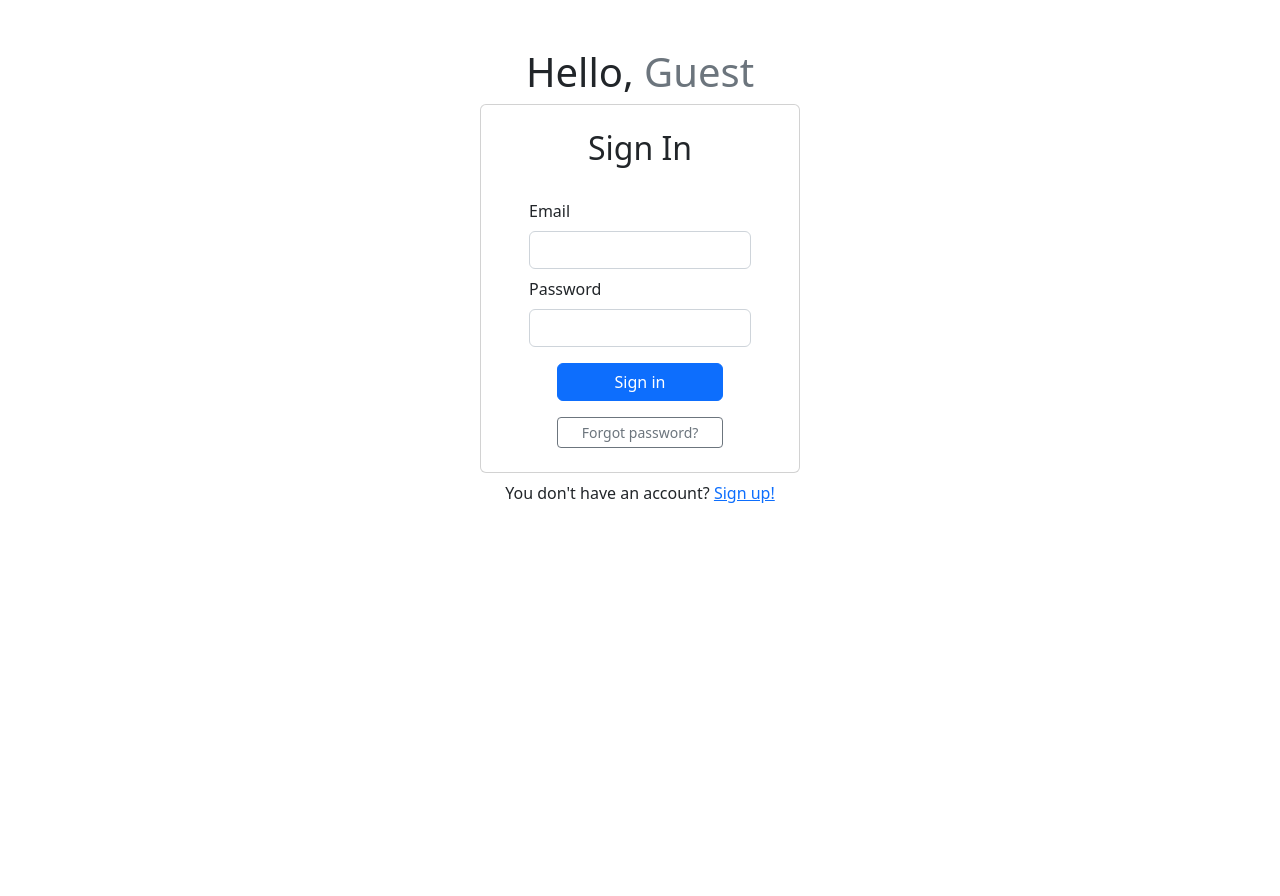
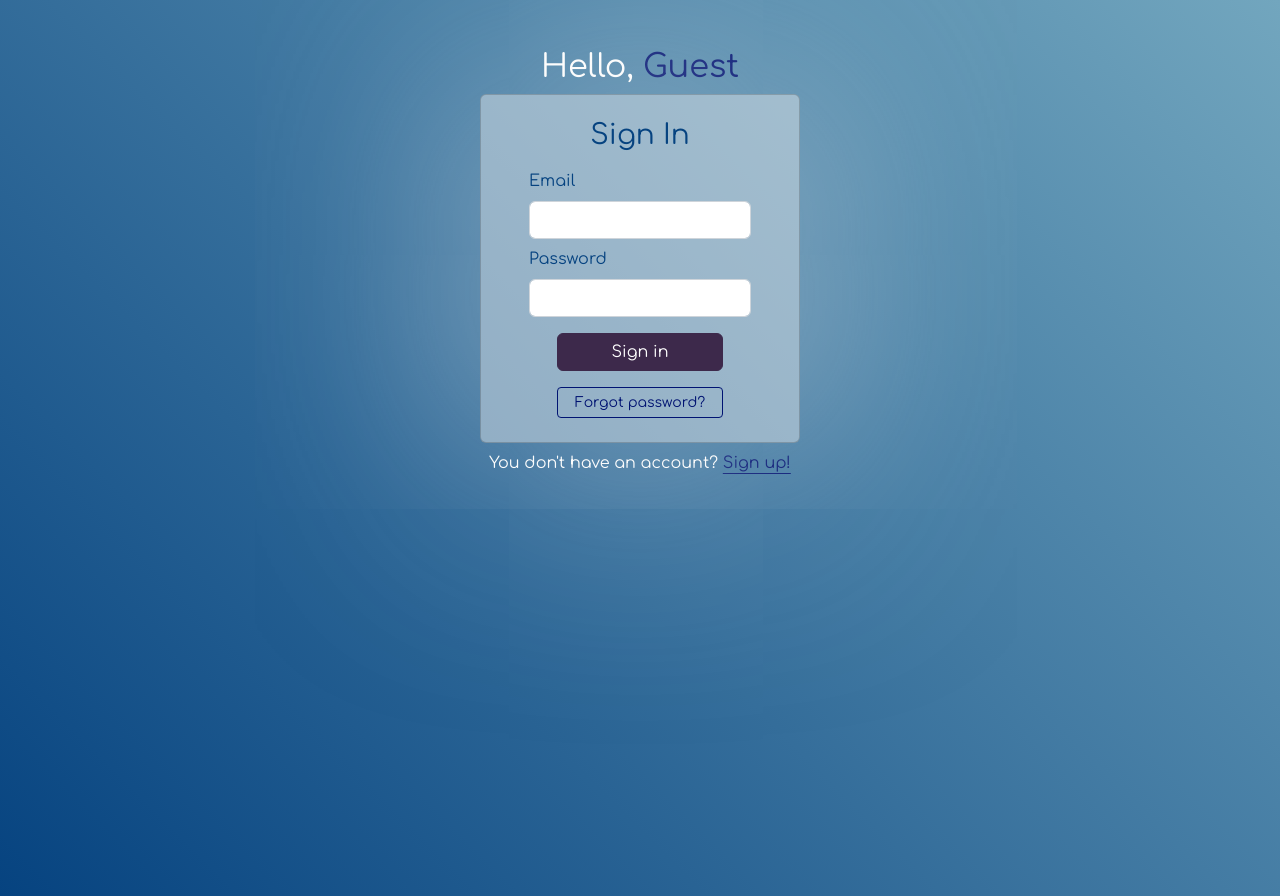
Before and after one commit to TomaszMarczak/firebase-auth-typescript, a React (Create React App) app: page /#/login in a window 1280 px wide. Built offline with nearby package versions, Linux system fonts and the light colour scheme; no server answers.

Commit message:
Visual changes & profile picture upload bugfix

```diff
--- a/package.json
+++ b/package.json
@@ -15,6 +15,7 @@
     "dotenv": "^16.0.3",
     "firebase": "^9.12.1",
     "gh-pages": "^4.0.0",
+    "node-sass": "^7.0.3",
     "react": "^18.2.0",
     "react-bootstrap": "^2.5.0",
     "react-dom": "^18.2.0",
--- a/src/components/Header.tsx
+++ b/src/components/Header.tsx
@@ -6,16 +6,16 @@ export default function Header() {
   const { currentUser } = useAuth();
   return (
     <>
-      <h1 className="text-wrap">
+      <h2 className="text-wrap" id="header">
         Hello,{" "}
         {currentUser ? (
-          <span className="text-primary my-3">
+          <span className="text-info my-3">
             {currentUser.displayName || currentUser.email || "somebody...?"}
           </span>
         ) : (
           <span className="my-3 text-secondary">Guest</span>
         )}
-      </h1>
+      </h2>
       <ProfilePic />
       {currentUser && <SignOutDelete />}
     </>
--- a/src/components/PasswordReset.tsx
+++ b/src/components/PasswordReset.tsx
@@ -38,7 +38,7 @@ export default function PasswordReset({
         className="py-4 px-5 d-flex-column mx-auto"
         style={{ width: "25vw", minWidth: "20rem" }}
       >
-        <h2 className="text-center mb-4">Password retrieval</h2>
+        <h3 className="text-center mb-4">Password retrieval</h3>
         <Form
           onSubmit={handleSubmit}
           className="d-flex flex-column justify-content-center"
--- a/src/components/ProfilePic.tsx
+++ b/src/components/ProfilePic.tsx
@@ -1,7 +1,7 @@
 import { useState } from "react";
 import { useAuth } from "../context/AuthContext";
 import { BsPersonBoundingBox, BsTrash } from "react-icons/bs";
-import { Image, Button } from "react-bootstrap";
+import { Image } from "react-bootstrap";
 import UploadModal from "./UploadModal";
 import { useNavigate } from "react-router-dom";
 
@@ -28,7 +28,8 @@ export default function ProfilePic() {
               <Image
                 onClick={() => setModalOpen(true)}
                 src={currentUser.photoURL || ""}
-                className="rounded-circle d-block mx-auto"
+                id="profilePicture"
+                className="rounded-circle d-block mx-auto my-2"
                 style={{
                   width: "10rem",
                   height: "10rem",
--- a/src/components/SignOutDelete.tsx
+++ b/src/components/SignOutDelete.tsx
@@ -1,31 +1,27 @@
 import { auth } from "../firebase";
 import { signOut } from "firebase/auth";
-import { Link } from "react-router-dom";
+import { Link, useNavigate } from "react-router-dom";
 import { Button } from "react-bootstrap";
 import { useAuth } from "../context/AuthContext";
 
 export default function Logout() {
   const { setError, deleteUserAccount } = useAuth();
+  const navigate = useNavigate();
   return (
     <div className="d-flex gap-3">
-      <Button
-        variant="outline-danger"
-        onClick={deleteUserAccount}
-        className="my-3"
-      >
+      <Button variant="danger" onClick={deleteUserAccount} className="my-3">
         Delete account
       </Button>
       <Button
         className="my-3"
-        variant="outline-secondary"
+        variant="secondary"
         onClick={() => {
           setError("");
           signOut(auth);
+          navigate("/");
         }}
       >
-        <Link to="/" style={{ textDecoration: "none", color: "inherit" }}>
-          Sign out
-        </Link>
+        Sign out
       </Button>
     </div>
   );
--- a/src/components/UploadModal.tsx
+++ b/src/components/UploadModal.tsx
@@ -18,7 +18,8 @@ export default function UploadModal({ open, setOpen }: UploadModalTypes) {
   const [totalBytes, setTotalBytes] = useState<number>(0);
   const [uploading, setUploading] = useState<boolean>(false);
   const [loading, setLoading] = useState<boolean>(false);
-  const { setError, updateUserProfilePic, deleteUserPhoto } = useAuth();
+  const { setError, updateUserProfilePic, deleteUserPhoto, currentUser } =
+    useAuth();
   const navigate = useNavigate();
   useEffect(() => {
     setLoading(false);
@@ -27,7 +28,7 @@ export default function UploadModal({ open, setOpen }: UploadModalTypes) {
   const handleSubmit = async (e: React.MouseEvent) => {
     e.preventDefault();
     const fileName = uuidv4();
-    const storageRef = ref(storage, "images/" + fileName);
+    const storageRef = ref(storage, "images/" + (currentUser?.uid || fileName));
     try {
       if (file) {
         setUploading(() => true);
@@ -41,7 +42,12 @@ export default function UploadModal({ open, setOpen }: UploadModalTypes) {
           },
           (error) => {
             setUploading(() => false);
-            setError("Failed to upload image.");
+            setLoading(() => false);
+            setError(
+              "Failed to upload an image. File is too big or invalid type."
+            );
+            console.log(error.code);
+            setOpen(false);
           },
           () => {
             setUploading(() => false);
@@ -78,6 +84,7 @@ export default function UploadModal({ open, setOpen }: UploadModalTypes) {
                 setFile(target);
               }}
               type="file"
+              accept="image/*"
             />
           </Form.Group>
         </Form>
--- a/src/index.css
+++ /dev/null
@@ -1,20 +0,0 @@
-body {
-  margin: 0;
-  font-family: -apple-system, BlinkMacSystemFont, "Segoe UI", "Roboto", "Oxygen",
-    "Ubuntu", "Cantarell", "Fira Sans", "Droid Sans", "Helvetica Neue",
-    sans-serif;
-  -webkit-font-smoothing: antialiased;
-  -moz-osx-font-smoothing: grayscale;
-}
-
-code {
-  font-family: source-code-pro, Menlo, Monaco, Consolas, "Courier New",
-    monospace;
-}
-
-#delete-trash:hover {
-  transform: scale(1.3);
-}
-#delete-trash {
-  transition: 150ms ease-in-out;
-}
--- a/src/index.tsx
+++ b/src/index.tsx
@@ -1,8 +1,7 @@
 import React from "react";
 import ReactDOM from "react-dom/client";
-import "./index.css";
 import App from "./App";
-import "bootstrap/dist/css/bootstrap.min.css";
+import "./scss/custom.scss";
 import { AuthProvider } from "./context/AuthContext";
 import { HashRouter as Router } from "react-router-dom";
 
--- a/src/pages/Dashboard.tsx
+++ b/src/pages/Dashboard.tsx
@@ -60,7 +60,7 @@ export default function Dashboard() {
         className="py-4 px-5 d-flex-column mx-auto"
         style={{ width: "25vw", minWidth: "20rem" }}
       >
-        <h2 className="text-center mb-4">Dashboard</h2>
+        <h3 className="text-center mb-4">Dashboard</h3>
         <Form onSubmit={handleSubmit}>
           <Form.Group id="displayName" className="mt-2">
             <Form.Label>Display name:</Form.Label>
--- a/src/pages/Login.tsx
+++ b/src/pages/Login.tsx
@@ -31,7 +31,7 @@ export default function Login() {
             className="py-4 px-5 d-flex-column mx-auto"
             style={{ width: "25vw", minWidth: "20rem" }}
           >
-            <h2 className="text-center mb-4">Sign In</h2>
+            <h3 className="text-center">Sign In</h3>
             <Form onSubmit={handleSubmit} className="d-flex flex-column">
               <Form.Group id="email" className="mt-2">
                 <Form.Label>Email</Form.Label>
@@ -67,7 +67,7 @@ export default function Login() {
           {error}
         </Alert>
       )}
-      <div className="w-100 text-center mt-2">
+      <div className="w-100 text-center mt-2" id="underCardText">
         You don't have an account?{" "}
         <Link to="/signup" replace={true}>
           Sign up!
--- a/src/pages/Signup.tsx
+++ b/src/pages/Signup.tsx
@@ -40,7 +40,7 @@ export default function Signup() {
         className="py-4 px-5 d-flex-column mx-auto"
         style={{ width: "25vw", minWidth: "20rem" }}
       >
-        <h2 className="text-center mb-4">Sign Up</h2>
+        <h3 className="text-center mb-4">Sign Up</h3>
         <Form onSubmit={handleSubmit}>
           <Form.Group id="email" className="mt-2">
             <Form.Label>Email</Form.Label>
@@ -67,7 +67,7 @@ export default function Signup() {
           {error}
         </Alert>
       )}
-      <div className="w-100 text-center mt-2">
+      <div className="w-100 text-center mt-2" id="underCardText">
         Already have an account?{" "}
         <Link to="/login" replace={true}>
           Log in!
--- /dev/null
+++ b/src/scss/custom.scss
@@ -0,0 +1,66 @@
+@import url("https://fonts.googleapis.com/css2?family=Comfortaa&display=swap");
+
+$primary: #3d294b;
+$secondary: #001372;
+
+$card-bg-color: rgba(240, 240, 240, 0.5);
+$card-shadow: 0px 0px 15rem 1rem;
+$picture-shadow: 0px 0px 0.5rem 0px;
+$main-bg-color: #064380;
+$secondary-bg-color: #72a6be;
+$body-bg: white;
+$body-color: white;
+
+$input-color: $main-bg-color;
+$font-family-sans-serif: "Comfortaa", -apple-system, BlinkMacSystemFont,
+  "Segoe UI", Roboto, "Helvetica Neue", Arial, sans-serif, "Apple Color Emoji",
+  "Segoe UI Emoji", "Segoe UI Symbol";
+$modal-content-color: $main-bg-color;
+
+a {
+  color: $secondary !important;
+  text-underline-offset: 0.3rem;
+}
+
+body {
+  -webkit-font-smoothing: antialiased;
+  -moz-osx-font-smoothing: grayscale;
+  box-sizing: border-box;
+  background: $main-bg-color;
+  background: linear-gradient(
+    45deg,
+    $main-bg-color 0%,
+    $secondary-bg-color 100%
+  );
+}
+
+code {
+  font-family: source-code-pro, Menlo, Monaco, Consolas, "Courier New",
+    monospace;
+}
+
+#delete-trash:hover {
+  transform: scale(1.3);
+}
+#delete-trash {
+  transition: 150ms ease-in-out;
+  color: $card-bg-color;
+}
+
+#profilePicture {
+  box-shadow: $picture-shadow;
+  transition: 150ms ease-in-out;
+}
+#profilePicture:hover {
+  transform: scale(1.05);
+}
+
+.card {
+  box-shadow: $card-shadow $card-bg-color;
+  -webkit-box-shadow: $card-shadow $card-bg-color;
+  -moz-box-shadow: $card-shadow $card-bg-color;
+  background-color: $card-bg-color !important;
+  color: $main-bg-color;
+}
+
+@import "../../node_modules/bootstrap/scss/bootstrap";
```
Also changed, not shown: 1 other file (tests, documents, lock files or other folders).
